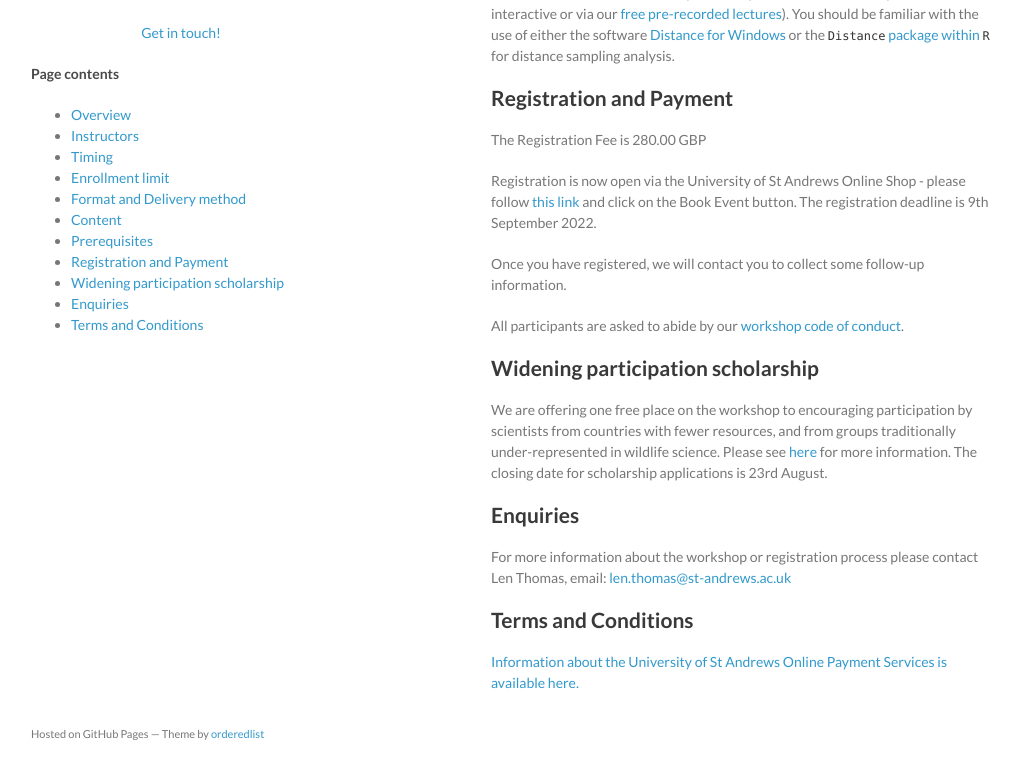
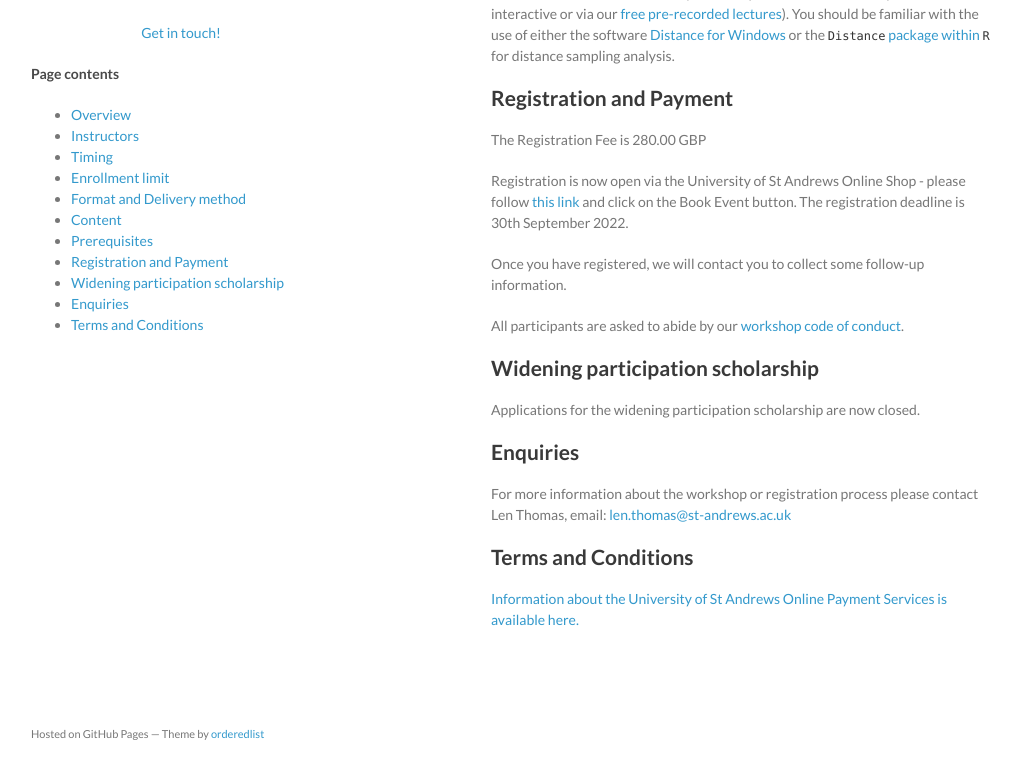
Before and after one commit to distanceworkshops/distanceworkshops.github.io, a Jekyll site: the page built from ctds-oct-2022.md, in a window 1280 px wide and 900 px high, scrolled down 1932 px, cut to the strip 137-900 px from the top of the window. Shown: the whole strip, without its empty margins (129-1150 px from the left). Built offline with Jekyll 4.4.1, drawn with Linux system fonts in a browser that asks for light colours.

Commit message:
Update registration closing

```diff
--- a/ctds-oct-2022.md
+++ b/ctds-oct-2022.md
@@ -51,7 +51,7 @@
 
 The Registration Fee is 280.00 GBP
 
-Registration is now open via the University of St Andrews Online Shop - please follow [this link](https://onlineshop.st-andrews.ac.uk/conferences-and-events/events/creem/online-workshop-analysis-of-camera-trap-data-with-distance-sampling-19th-20th-22nd-23rd-sept) and click on the Book Event button. The registration deadline is 9th September 2022.
+Registration is now open via the University of St Andrews Online Shop - please follow [this link](https://onlineshop.st-andrews.ac.uk/conferences-and-events/events/creem/online-workshop-analysis-of-camera-trap-data-with-distance-sampling-19th-20th-22nd-23rd-sept) and click on the Book Event button. The registration deadline is 30th September 2022.
 
 Once you have registered, we will contact you to collect some follow-up information.
 
@@ -59,7 +59,9 @@
 
 ## Widening participation scholarship
 
-We are offering one free place on the workshop to encouraging participation by scientists from countries with fewer resources, and from groups traditionally under-represented in wildlife science.  Please see [here](widening-participation) for more information.  The closing date for scholarship applications is 23rd August.
+<!-- We are offering one free place on the workshop to encouraging participation by scientists from countries with fewer resources, and from groups traditionally under-represented in wildlife science.  Please see [here](widening-participation) for more information.  The closing date for scholarship applications is 23rd August.-->
+
+Applications for the widening participation scholarship are now closed.
 
 ## Enquiries
 For more information about the workshop or registration process please contact Len Thomas, email: [len.thomas@st-andrews.ac.uk](mailto:len.thomas@st-andrews.ac.uk)
```
Also changed, not shown: other parts of ctds-oct-2022.md (+1 -1 lines).
